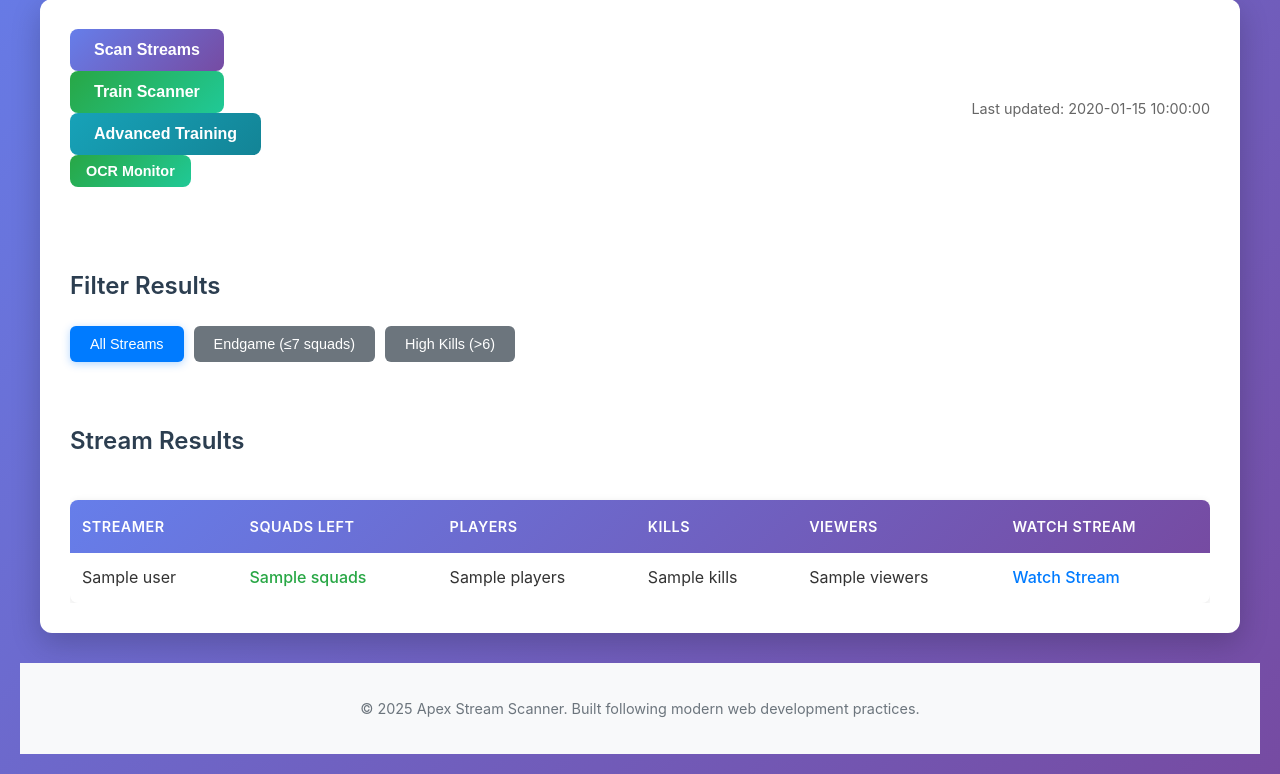
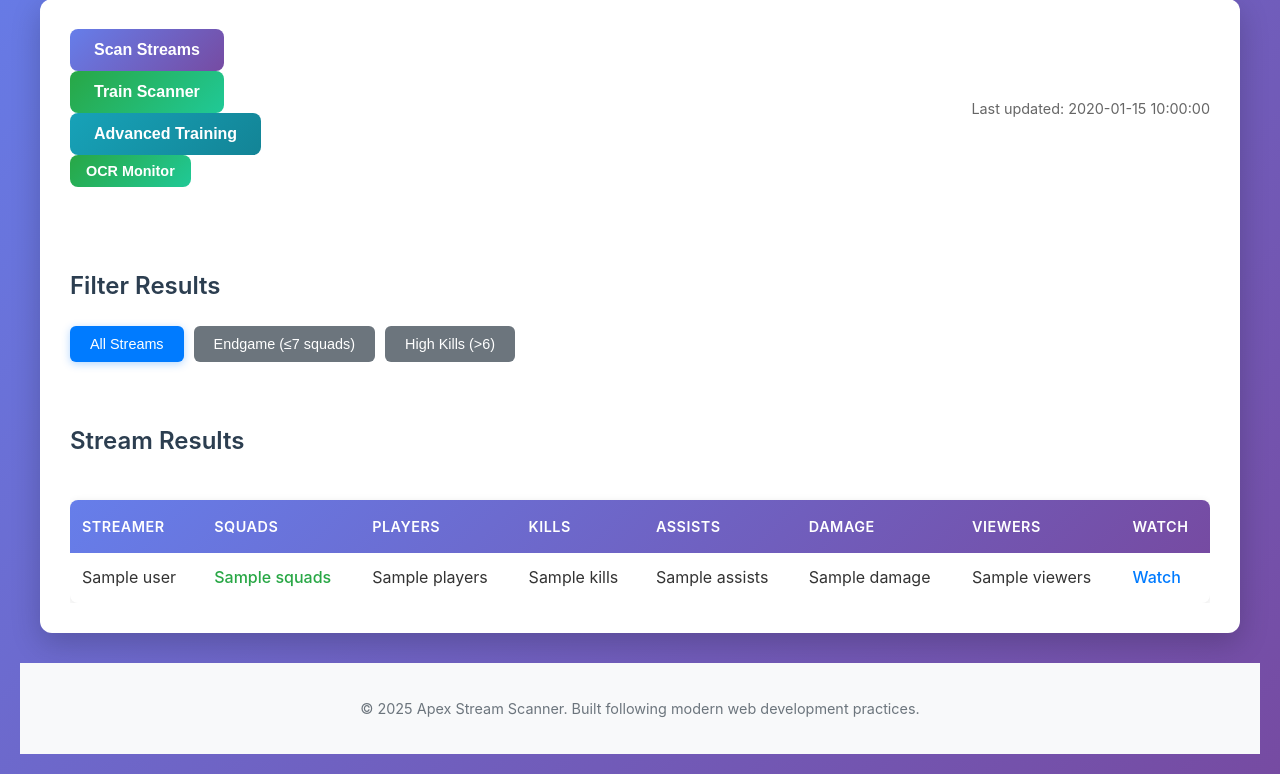
Before and after one commit to bradenfred/apex-stream-scanner, a Flask app: template templates/index.html in a window 1280 px wide. Shown: the part 153-927 px from the top of the page. Run offline with Flask 3, Linux system fonts and the light colour scheme; the template is opened without the code that fills it: most values are stand-ins (such as "Sample title", 1, 10 or a date in 2020).

Commit message:
Add assists and damage columns, update AI prompt for accurate HUD parsing

```diff
--- a/app.py
+++ b/app.py
@@ -258,14 +258,17 @@ def process_stream(stream):
         squads = result.get("squads")
         players = result.get("players")
         kills = result.get("kills")
+        assists = result.get("assists")
+        damage = result.get("damage")
 
-        log(f"✅ AI detected: Squads={squads}, Players={players}, Kills={kills}")
+        log(f"✅ AI detected: Squads={squads}, Players={players}, Kills={kills}, Assists={assists}, Damage={damage}")
 
-        # Check if this is a qualifying stream (endgame or high kills)
+        # Check if this is a qualifying stream (endgame or high kills/damage)
         is_endgame = squads is not None and squads <= 10
         has_high_kills = kills is not None and kills >= 5
+        has_high_damage = damage is not None and damage >= 500
 
-        if is_endgame or has_high_kills:
+        if is_endgame or has_high_kills or has_high_damage:
             processing_details["status"] = "completed"
 
             stream_data = {
@@ -273,6 +276,8 @@ def process_stream(stream):
                 "squads": squads,
                 "players": players,
                 "kills": kills,
+                "assists": assists,
+                "damage": damage,
                 "url": f"https://www.twitch.tv/{username}",
                 "viewers": stream["viewer_count"]
             }
--- a/templates/index.html
+++ b/templates/index.html
@@ -543,11 +543,13 @@
                     <thead>
                         <tr>
                             <th scope="col">Streamer</th>
-                            <th scope="col">Squads Left</th>
+                            <th scope="col">Squads</th>
                             <th scope="col">Players</th>
                             <th scope="col">Kills</th>
+                            <th scope="col">Assists</th>
+                            <th scope="col">Damage</th>
                             <th scope="col">Viewers</th>
-                            <th scope="col">Watch Stream</th>
+                            <th scope="col">Watch</th>
                         </tr>
                     </thead>
                     <tbody id="streams-tbody">
@@ -561,11 +563,13 @@
                             <td class="{% if stream.kills and stream.kills >= 10 %}kills-high{% else %}{% endif %}">
                                 {{ stream.kills if stream.kills else '-' }}
                             </td>
+                            <td>{{ stream.assists if stream.assists else '-' }}</td>
+                            <td class="{% if stream.damage and stream.damage >= 1000 %}kills-high{% else %}{% endif %}">
+                                {{ stream.damage if stream.damage else '-' }}
+                            </td>
                             <td>{{ stream.viewers }}</td>
                             <td>
-                                <a href="{{ stream.url }}" class="watch-link" target="_blank" rel="noopener noreferrer" aria-label="Watch {{ stream.user }}'s stream">
-                                    Watch Stream
-                                </a>
+                                <a href="{{ stream.url }}" class="watch-link" target="_blank" rel="noopener noreferrer">Watch</a>
                             </td>
                         </tr>
                         {% endfor %}
@@ -881,12 +885,15 @@
 
             const squadsClass = getSquadsClass(stream.squads);
             const killsClass = (stream.kills && stream.kills >= 10) ? 'kills-high' : '';
+            const damageClass = (stream.damage && stream.damage >= 1000) ? 'kills-high' : '';
 
             row.innerHTML = `
                 <td>${escapeHtml(stream.user)}</td>
                 <td class="${squadsClass}">${stream.squads || '-'}</td>
                 <td>${stream.players || '-'}</td>
                 <td class="${killsClass}">${stream.kills || '-'}</td>
+                <td>${stream.assists || '-'}</td>
+                <td class="${damageClass}">${stream.damage || '-'}</td>
                 <td>${stream.viewers || 0}</td>
                 <td>
                     <a href="${escapeHtml(stream.url)}" class="watch-link" target="_blank" rel="noopener noreferrer">
--- a/vision_agent.py
+++ b/vision_agent.py
@@ -98,6 +98,8 @@ def analyze_hud(image_data: bytes, username: str = "unknown") -> dict:
         "squads": None,
         "players": None,
         "kills": None,
+        "assists": None,
+        "damage": None,
         "raw_response": "",
         "success": False
     }
@@ -120,17 +122,25 @@ def analyze_hud(image_data: bytes, username: str = "unknown") -> dict:
         }
 
         # Prompt optimized for Apex Legends HUD extraction
-        prompt = """Analyze this Apex Legends game screenshot and extract the following information from the HUD:
+        prompt = """Analyze this Apex Legends game screenshot and extract the following information from the HUD.
 
-1. SQUADS LEFT: Look for text like "X SQUADS LEFT" (usually shows remaining squads in the match)
-2. PLAYERS REMAINING: Look for a player icon with a number (shows total players alive)
-3. KILLS: Look for kill count (usually near health bar or top of screen)
+The Apex HUD typically shows in the top area:
+- "X SQUADS LEFT" text with a player count number next to it
+- Below that: Kills (skull icon), Assists, Participation icons with numbers
+- Damage number (usually to the right)
+
+Extract these values:
+1. SQUADS: The number before "SQUADS LEFT" (e.g., "9 SQUADS LEFT" = 9)
+2. PLAYERS: The number next to the player silhouette icon (shows total players alive)
+3. KILLS: The number next to the skull icon (usually 0-30+)
+4. ASSISTS: The number of assists (optional)
+5. DAMAGE: The damage number (usually 0-3000+)
 
 Return ONLY a JSON object in this exact format, nothing else:
-{"squads": NUMBER_OR_NULL, "players": NUMBER_OR_NULL, "kills": NUMBER_OR_NULL}
+{"squads": NUMBER_OR_NULL, "players": NUMBER_OR_NULL, "kills": NUMBER_OR_NULL, "assists": NUMBER_OR_NULL, "damage": NUMBER_OR_NULL}
 
 If you cannot find a value, use null. Only use integers for found values.
-If this is not gameplay (loading screen, menu, etc.), return all nulls."""
+If this is not gameplay (loading screen, menu, lobby, etc.), return all nulls."""
 
         # Call Gemini API
         response = model.generate_content([prompt, image_part])
@@ -157,13 +167,19 @@ If this is not gameplay (loading screen, menu, etc.), return all nulls."""
             if "kills" in parsed and parsed["kills"] is not None:
                 result["kills"] = int(parsed["kills"])
 
+            if "assists" in parsed and parsed["assists"] is not None:
+                result["assists"] = int(parsed["assists"])
+
+            if "damage" in parsed and parsed["damage"] is not None:
+                result["damage"] = int(parsed["damage"])
+
             result["success"] = any([
                 result["squads"] is not None,
                 result["players"] is not None,
                 result["kills"] is not None
             ])
 
-        logger.info(f"[{username}] Extracted: squads={result['squads']}, players={result['players']}, kills={result['kills']}")
+        logger.info(f"[{username}] Extracted: squads={result['squads']}, players={result['players']}, kills={result['kills']}, assists={result['assists']}, damage={result['damage']}")
 
     except json.JSONDecodeError as e:
         logger.error(f"[{username}] Failed to parse Gemini JSON response: {e}")
```
